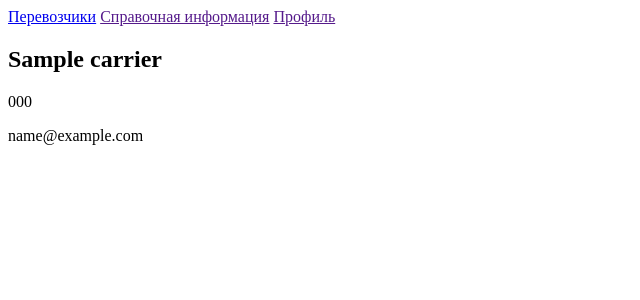
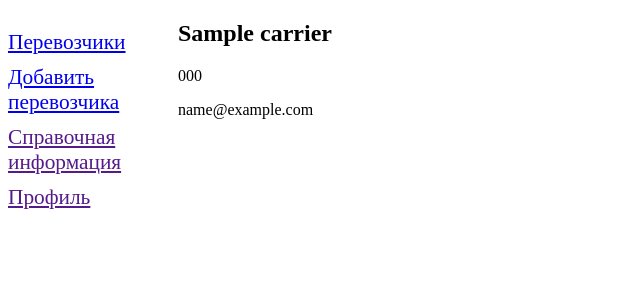
Before and after one commit to ChewbaccaChew/django-logist-test, a Django app: page / in a window 1280 px wide. Shown: the top 300 px of the page, without its empty margins (0-640 px from the left). Run offline with Django 4.2, Linux system fonts and the light colour scheme; tables that the repository leaves empty hold one stand-in row (values such as "Sample post").

Commit message:
added CarriersForm(ModelForm)

```diff
--- /dev/null
+++ b/main/carriers/static/carriers/style.css
@@ -0,0 +1,20 @@
+header h1 {
+    font-size: 40pt;
+    text-transform: uppercase;
+    text-align: center;
+}
+
+nav {
+    font-size: 16pt;
+    width: 150px;
+    float: left;
+}
+
+nav a {
+    display: block;
+    margin: 10px 0px;
+}
+
+section {
+    margin-left: 170px;
+}
--- a/main/carriers/templates/layout/basic.html
+++ b/main/carriers/templates/layout/basic.html
@@ -1,15 +1,19 @@
+{% load static %}
+
 <!doctype html>
 <html lang="ru">
 <head>
     <meta charset="UTF-8">
     <title>{% block title %}Перевозчики{% endblock %} :: Логист</title>
+    <link rel="stylesheet" type="text/css" href="{% static 'carriers/style.css' %}">
 </head>
 <body>
-    <div>
+    <nav>
         <a href="{% url 'carriers:index' %}">Перевозчики</a>
+        <a href="{% url 'carriers:add' %}">Добавить перевозчика</a>
         <a href="">Справочная информация</a>
         <a href="">Профиль</a>
-    </div>
+    </nav>
     <section>
         {% block content %}
         {% endblock %}
--- a/main/carriers/urls.py
+++ b/main/carriers/urls.py
@@ -7,6 +7,7 @@ from . import views
 app_name = 'carriers'
 
 urlpatterns = [
+    path('add/', views.CarriersCreateView.as_view(), name='add'),
     path('', views.index, name='index'),
 ]
 
--- a/main/carriers/views.py
+++ b/main/carriers/views.py
@@ -1,9 +1,21 @@
 from django.shortcuts import render
-from django.views import generic
+from django.views.generic.edit import CreateView
 
 from .models import Carrier
+from .forms import CarriersForm
 
 
 def index(request):
     carriers = Carrier.objects.all()
     return render(request, 'carriers/index.html', {'carriers': carriers})
+
+
+class CarriersCreateView(CreateView):
+    template_name = 'carriers/create.html'
+    form_class = CarriersForm
+    success_url = 'http://127.0.0.1:8000/'  # разобраться с адресом перенаправления
+
+    # def get_context_data(self, **kwargs):
+    #     context = super().get_context_data(**kwargs)
+    #     context['carriers'] = Carrier.objects.all()
+    #     return context
--- a/main/main/settings.py
+++ b/main/main/settings.py
@@ -120,7 +120,6 @@ USE_TZ = True
 # https://docs.djangoproject.com/en/4.1/howto/static-files/
 
 STATIC_URL = 'static/'
-
 STATIC_ROOT = os.path.join(BASE_DIR, 'static')
 
 # STATICFILES_DIRS = [
```
Also changed, not shown: main/carriers/forms.py (added, +9 -0 lines), main/carriers/templates/carriers/create.html (added, +18 -0 lines).
